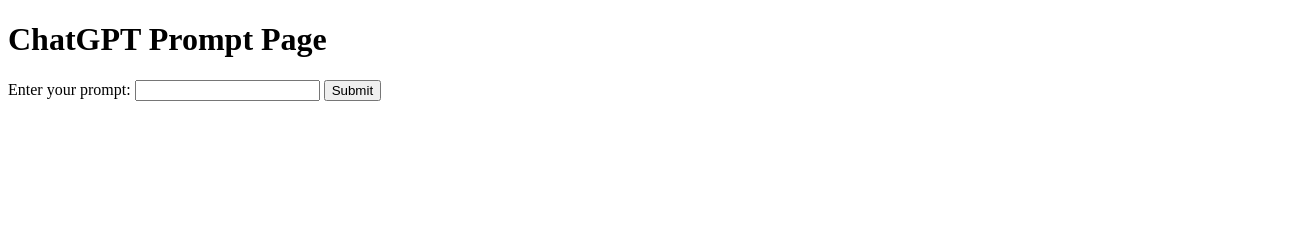
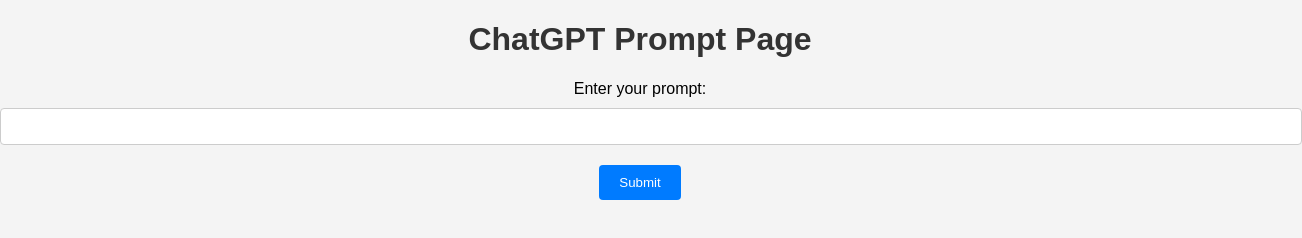
Before and after one commit to marcobradley/chatbot-container, a website: page index.html in a window 1280 px wide. Shown: the whole page, 1302 px wide, since content can reach past the window. Drawn offline with Linux system fonts and the light colour scheme; files that its build step writes are made by us from their sources.

Commit message:
updating style sheet to show properly

```diff
--- a/index.html
+++ b/index.html
@@ -4,7 +4,7 @@
     <meta charset="UTF-8">
     <meta name="viewport" content="width=device-width, initial-scale=1.0">
     <title>ChatGPT Prompt Page</title>
-    <link rel="stylesheet" href="styles.css">
+    <link rel="stylesheet" type="text/css" href="styles.css">
 </head>
 <body>
 
--- a/index.js
+++ b/index.js
@@ -7,7 +7,7 @@
 const app = express();
 const port = 3000;
 const api_key = process.env.OPENAI_API_KEY
-
+app.use(express.static(__dirname + '/css'));
 app.use(bodyParser.json());
 app.get('/', (req, res) => {
     res.sendFile(path.join(__dirname, 'index.html'))
```
Also changed, not shown: css/styles.css (renamed from style.css).
